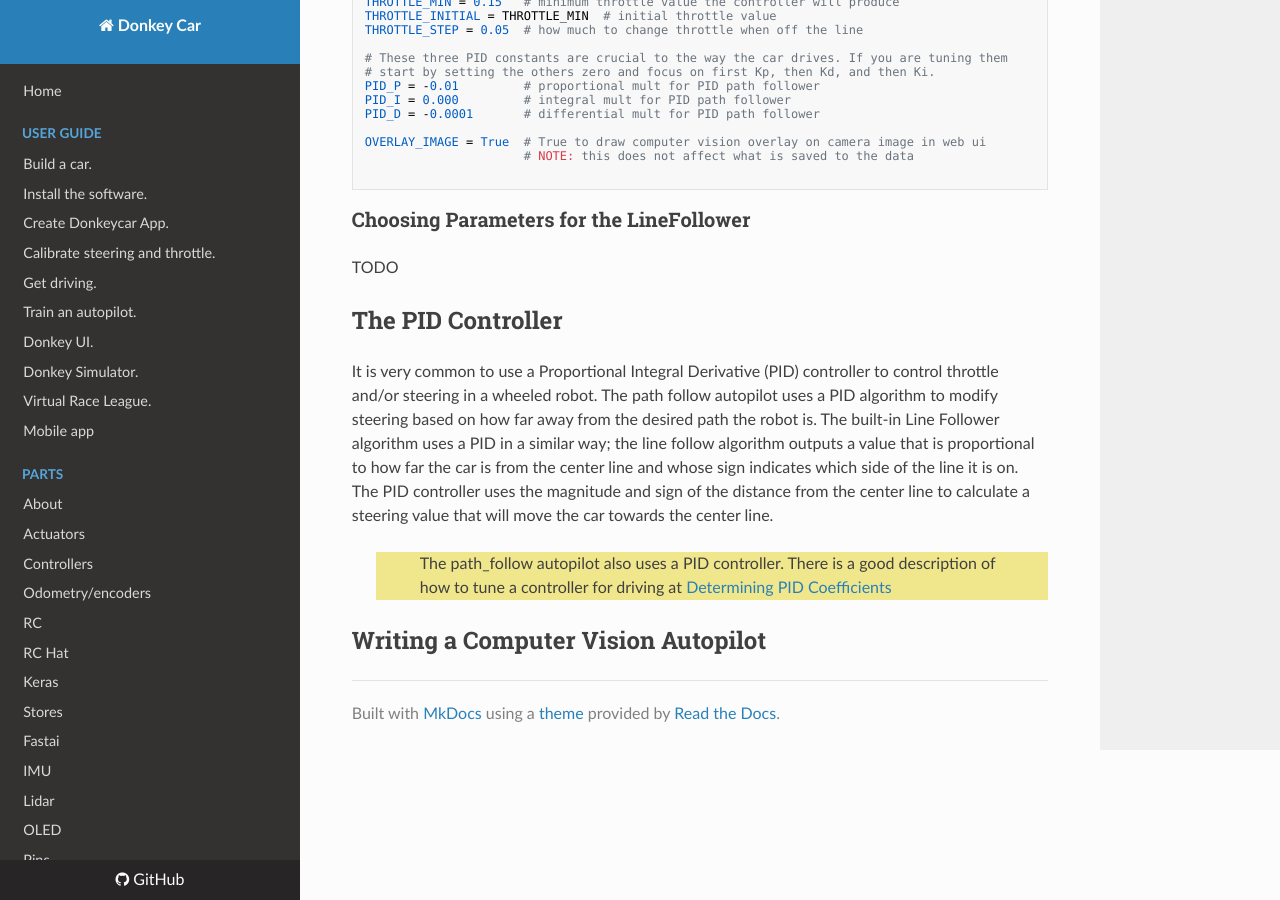
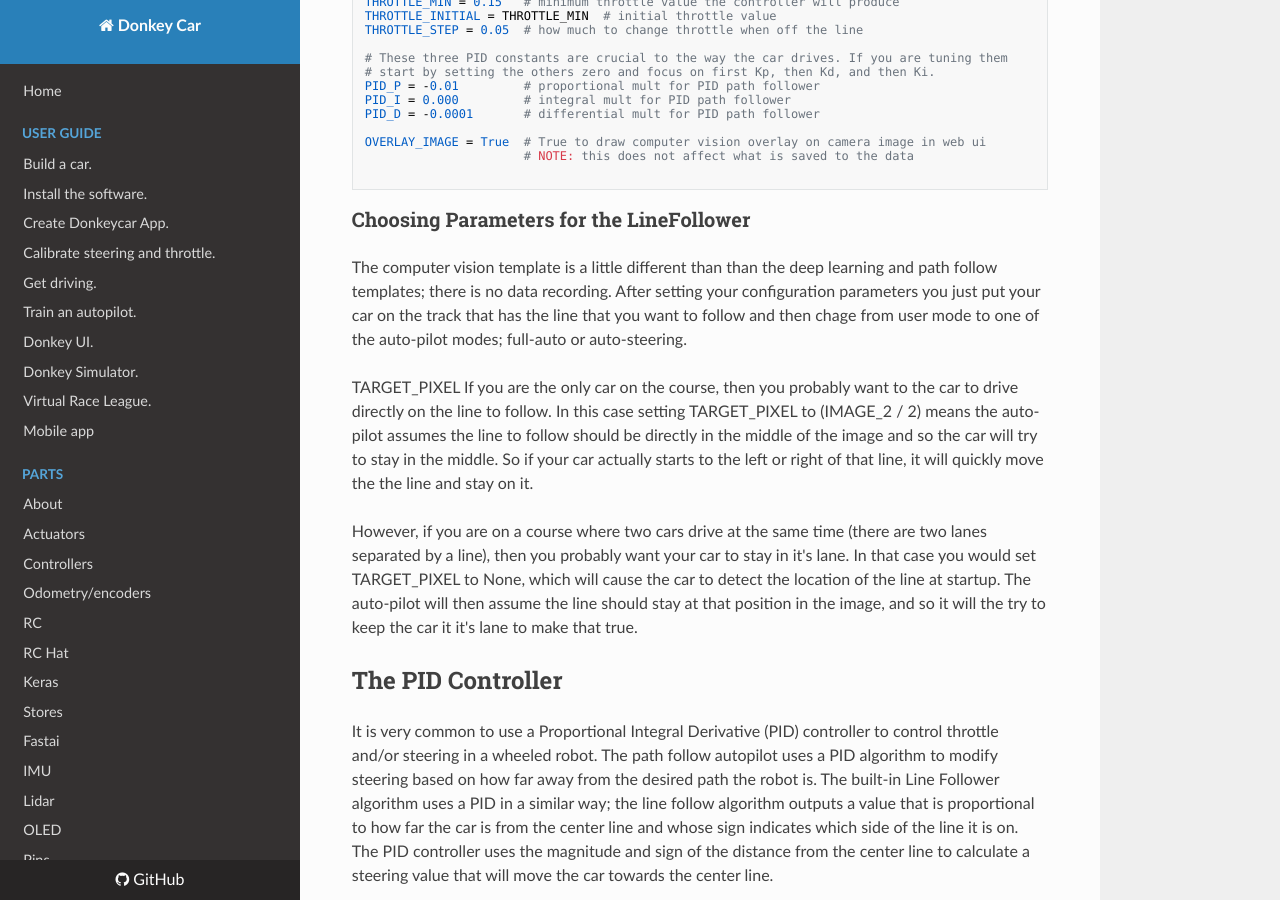
Before and after one commit to autorope/donkeydocs, an MkDocs documentation site: the page built from docs/guide/computer_vision/computer_vision.md, in a window 1280 px wide and 900 px high, scrolled down 2002 px. Built offline with MkDocs 1.6.1, drawn with Linux system fonts in a browser that asks for light colours; nearby versions of some CDN libraries.

Commit message:
detail on TARGET_PIXEL configuration

````diff
--- a/docs/guide/computer_vision/computer_vision.md
+++ b/docs/guide/computer_vision/computer_vision.md
@@ -70,9 +70,13 @@ OVERLAY_IMAGE = True  # True to draw computer vision overlay on camera image in
 
 ```
 
+### Choosing Parameters for the LineFollower
+The computer vision template is a little different than than the deep learning and path follow templates; there is no data recording.  After setting your configuration parameters you just put your car on the track that has the line that you want to follow and then chage from user mode to one of the auto-pilot modes; full-auto or auto-steering.
 
-### Choosing Parameters for the LineFollower
-TODO
+TARGET_PIXEL
+If you are the only car on the course, then you probably want to the car to drive directly on the line to follow.  In this case setting TARGET_PIXEL to (IMAGE_2 / 2) means the auto-pilot assumes the line to follow should be directly in the middle of the image and so the car will try to stay in the middle.  So if your car actually starts to the left or right of that line, it will quickly move the the line and stay on it.
+
+However, if you are on a course where two cars drive at the same time (there are two lanes separated by a line), then you probably want your car to stay in it's lane.  In that case you would set TARGET_PIXEL to None, which will cause the car to detect the location of the line at startup.  The auto-pilot will then assume the line should stay at that position in the image, and so it will the try to keep the car it it's lane to make that true.
 
 
 ## The PID Controller
````
